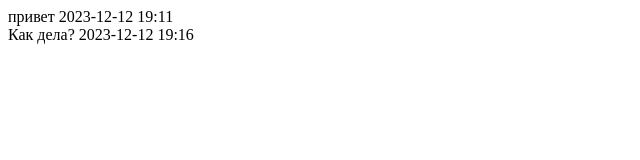
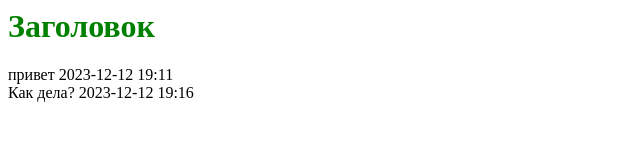
Before and after one commit to jshdx/Test_2023-12-12, a plain HTML site: page index.html in a window 1280 px wide. Shown: the whole page, without its empty margins (0-640 px from the left). Drawn offline with Linux system fonts and the light colour scheme.

Commit message:
Update index.html
добавили h1

```diff
--- a/index.html
+++ b/index.html
@@ -1,11 +1,13 @@
 <html>
   <head>
     <style>
-      /* 2023-12-12 19:19
+      /* 2023-12-12 19:19*/
       p{color:red}
+      h1{color: green}
     </style>
   </head>
   <body>
+    <h1>Заголовок</h1>
     привет 2023-12-12 19:11<br>
     Как дела? 2023-12-12 19:16
 
```
